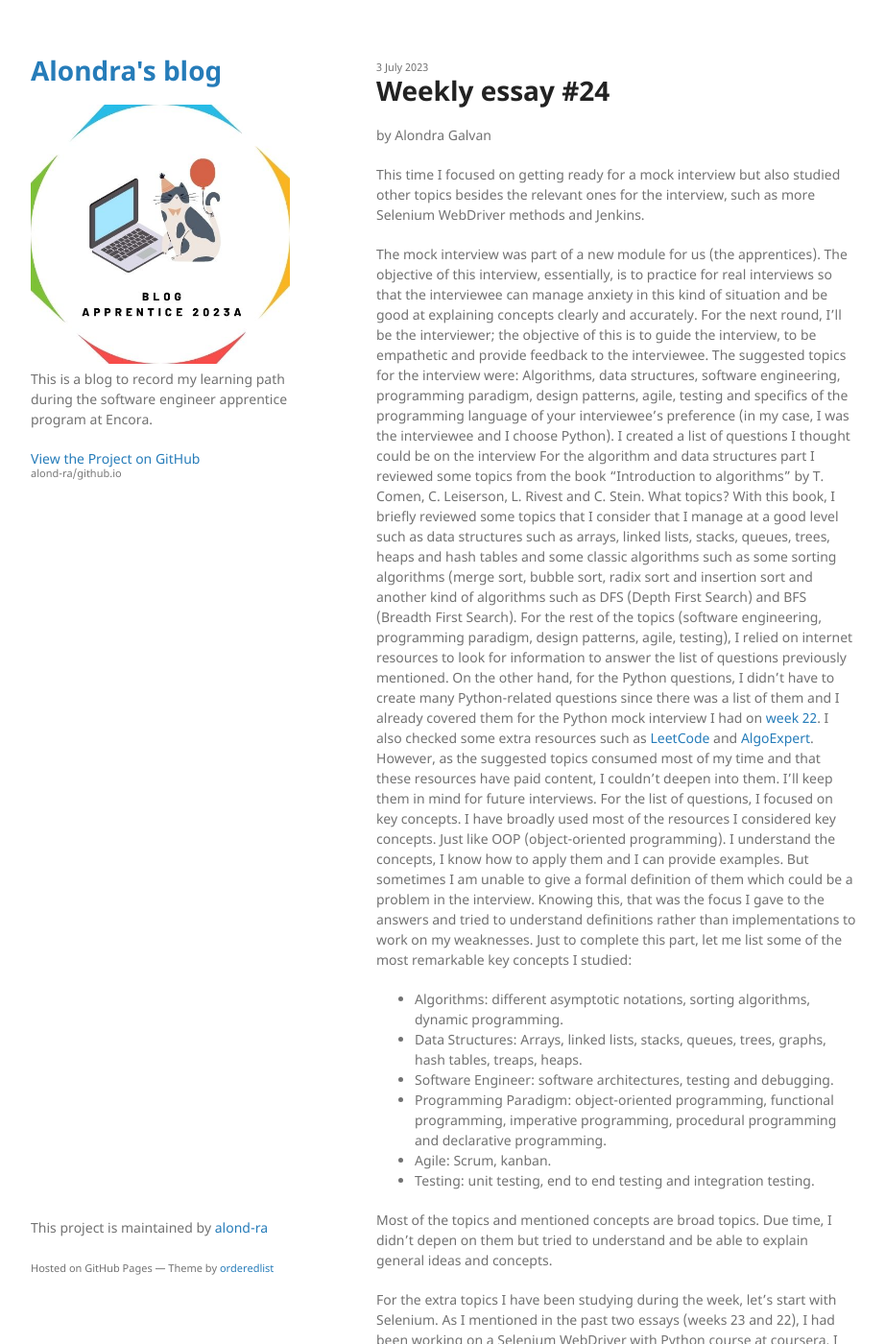
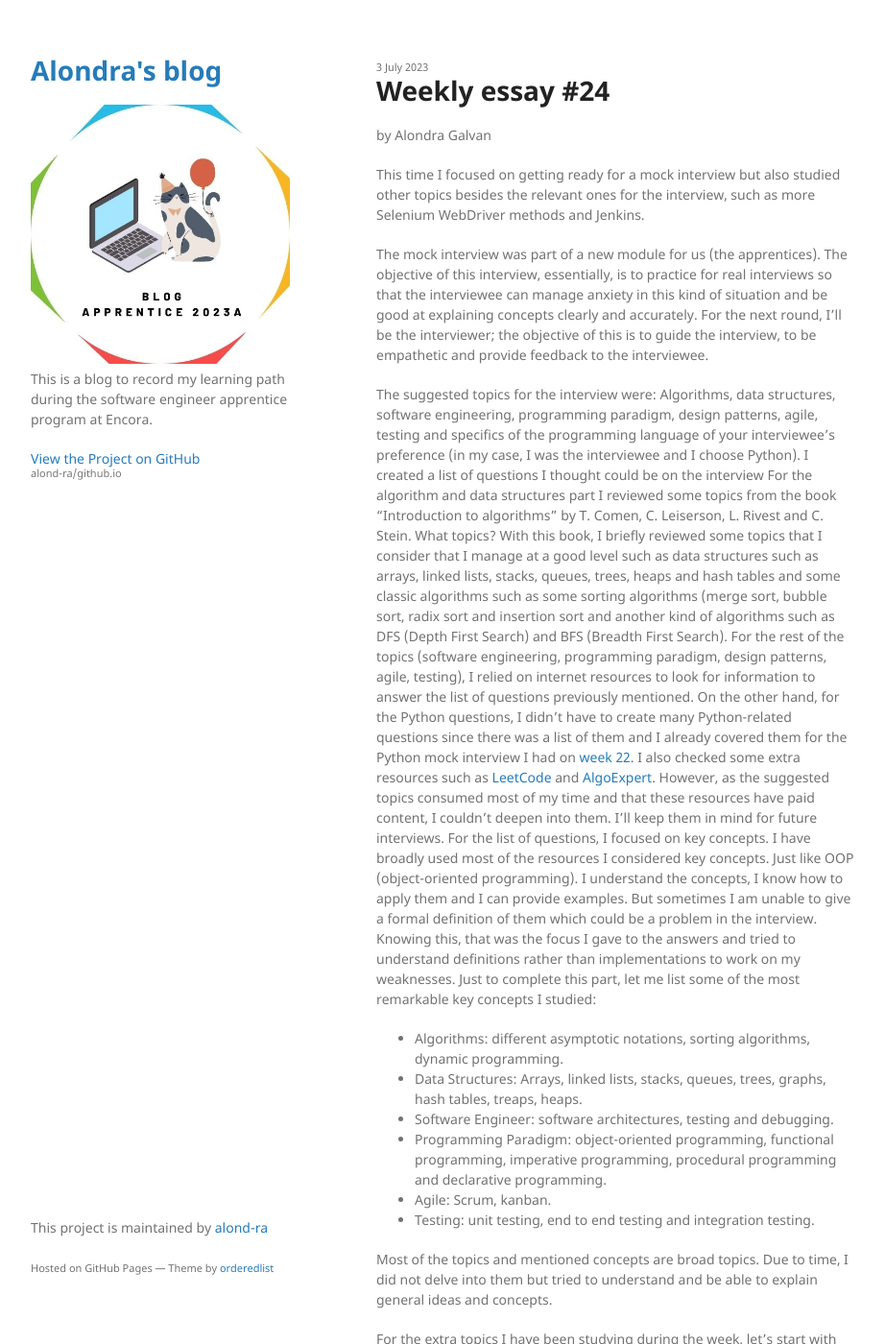
Before and after one commit to alond-ra/github.io, a Jekyll site: the page built from _posts/2023-07-03-Week 24.markdown, in a window 1280 px wide and 1400 px high. Shown: the whole window at 96% size, without its empty margins (178-1100 px from the left). Built offline with Jekyll 4.4.1, drawn with Linux system fonts in a browser that asks for light colours.

Commit message:
Update 2023-07-03-Week 24.markdown

```diff
--- a/_posts/2023-07-03-Week 24.markdown
+++ b/_posts/2023-07-03-Week 24.markdown
@@ -9,6 +9,7 @@ categories: weekly-essay
 This time I focused on getting ready for a mock interview but also studied other topics besides the relevant ones for the interview, such as more Selenium WebDriver methods and Jenkins.
 
 The mock interview was part of a new module for us (the apprentices). The objective of this interview, essentially, is to practice for real interviews so that the interviewee can manage anxiety in this kind of situation and be good at explaining concepts clearly and accurately. For the next round, I'll be the interviewer; the objective of this is to guide the interview, to be empathetic and provide feedback to the interviewee.
+
 The suggested topics for the interview were: Algorithms, data structures, software engineering, programming paradigm, design patterns, agile, testing and specifics of the programming language of your interviewee's preference (in my case, I was the interviewee and I choose Python).
 I created a list of questions I thought could be on the interview
 For the algorithm and data structures part I reviewed some topics from the book "Introduction to algorithms" by T. Comen, C. Leiserson, L. Rivest and C. Stein. What topics? With this book, I briefly reviewed some topics that I consider that I manage at a good level such as data structures such as arrays, linked lists, stacks, queues, trees, heaps and hash tables and some classic algorithms such as some sorting algorithms (merge sort, bubble sort, radix sort and insertion sort and another kind of algorithms such as DFS (Depth First Search) and BFS (Breadth First Search).
@@ -25,7 +26,7 @@ Just to complete this part, let me list some of the most remarkable key concepts
 * Agile: Scrum, kanban.
 * Testing: unit testing, end to end testing and integration testing.
 
-Most of the topics and mentioned concepts are broad topics. Due time, I didn’t depen on them but tried to understand and be able to explain general ideas and concepts.
+Most of the topics and mentioned concepts are broad topics. Due to time,  I did not delve into them but tried to understand and be able to explain general ideas and concepts.
 
 For the extra topics I have been studying during the week, let’s start with Selenium. As I mentioned in the past two essays (weeks 23 and 22), I had been working on a Selenium WebDriver with Python course at coursera. I finished it this week. What I learned and reviewed this week with this was about some resources of the SWD framework with Python for handling web elements such as sending strings to a textbox or selecting options on a collapsible menu. These kind of methods are useful for testing web applications (to simulate and automate user behavior and to be sure that the product work as expected providing a guarantee of the quality and allowing programmers to delete and prevent bugs).
 
```
